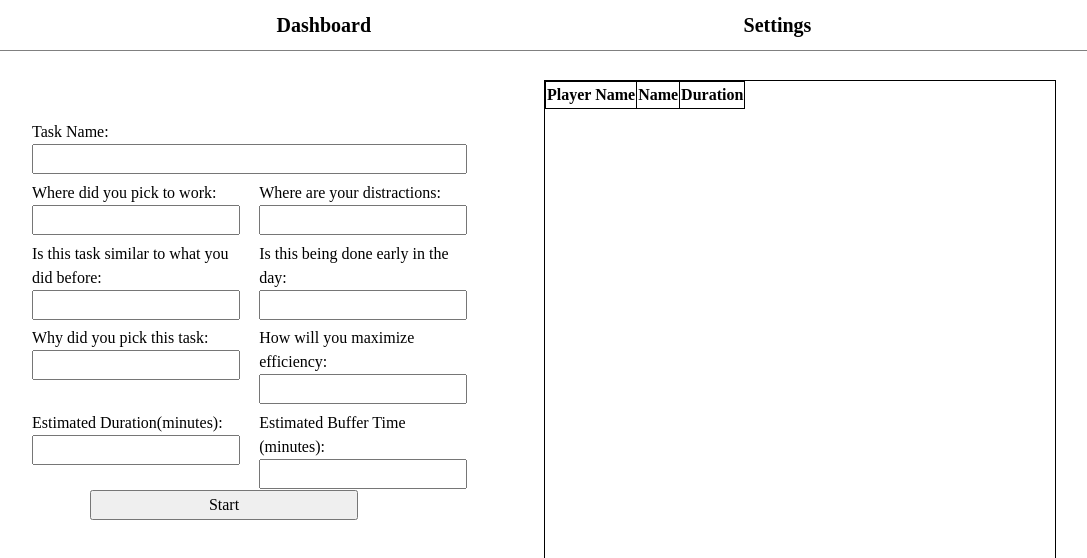
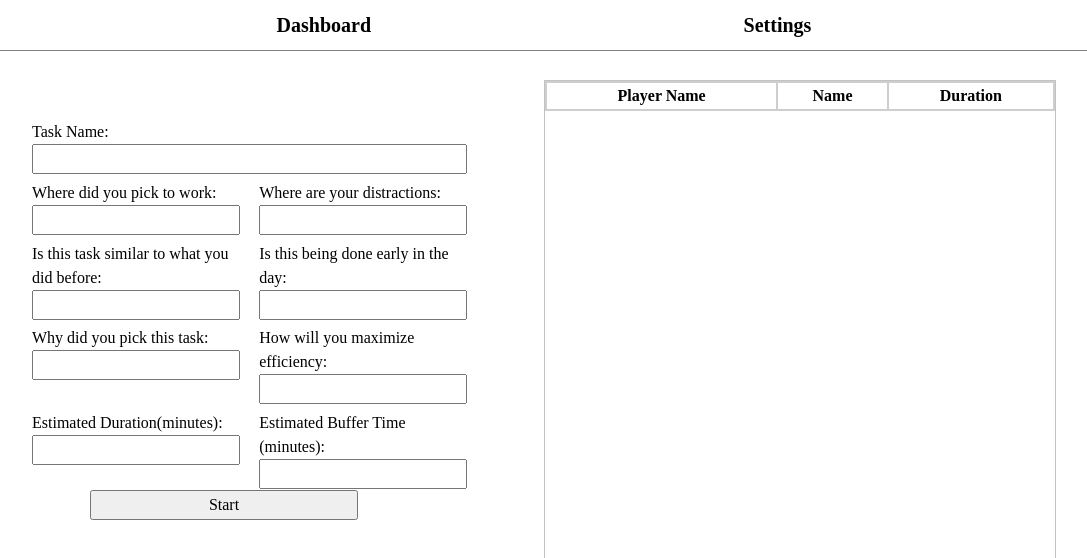
Before and after one commit to biddenboi/Checkpoint, a React (Vite) app: page / in a window 1280 px wide. Shown: the top 558 px of the page, without its empty margins (96-1183 px from the left). Built offline with nearby package versions, Linux system fonts and the light colour scheme.

Commit message:
table is now scrollable, and properly scales from 1 task to infinity

```diff
--- a/src/App.css
+++ b/src/App.css
@@ -8,6 +8,8 @@ div.navigation-bar {
   font-size:20px;
   cursor:pointer;
   border-bottom: 1px solid gray;
+  top:0;
+  left:0;
 }
 
 
--- a/src/Pages/Dashboard.css
+++ b/src/Pages/Dashboard.css
@@ -1,12 +1,12 @@
 div.dashboard {
     display: grid;
-    height:100%;
+    height: 100%;
     grid-template-rows: repeat(20, 5%);
     grid-template-columns: repeat(10, 10%);
   }
 
-  table.task-list, table.task-list th, table.task-list td {
-    border: 1px solid rgb(0, 0, 0);
+  table.rank-table, table.rank-table th, table.rank-table td {
+    border: 0.1px solid rgb(206, 206, 206);
   }
 
   div.rank-list {
@@ -14,11 +14,16 @@ div.dashboard {
     flex-direction: column;
   }
 
-  table.task-list {
+  div.rank-list {
     display:block;
-    border-collapse: collapse;
     overflow-y:scroll;
-    height:100%;
+    border: 1px solid rgb(194, 194, 194);
+  }
+
+  table.rank-table {
+    border-collapse: separate;
+    border-spacing: 0;
+    max-height:100%;
     width:100%;
   }
 
@@ -47,6 +52,13 @@ div.dashboard {
     grid-column-end: span 4;
     grid-row-start: 3;
     grid-row-end: span 17;
+  }
+
+  table.rank-table thead {
+    position: sticky;
+    top: 0;
+    background: white;
+    border: 1px solid black;
   }
 
   div.form-inputs {
--- a/src/Pages/Dashboard.jsx
+++ b/src/Pages/Dashboard.jsx
@@ -162,7 +162,7 @@ function Dashboard({ inTaskSession, setInTaskSession }) {
       }
     </form>
     <div className="rank-list">
-      <table className="task-list">
+      <table className="rank-table">
         <thead>
           <tr>
             <th>Player Name</th>
--- a/src/Pages/Settings.css
+++ b/src/Pages/Settings.css
@@ -1,5 +1,5 @@
 form.settings {
-    margin-top:50px;
+    margin-top:10vh;
     justify-self: center;
     width:50%;
 }
```
